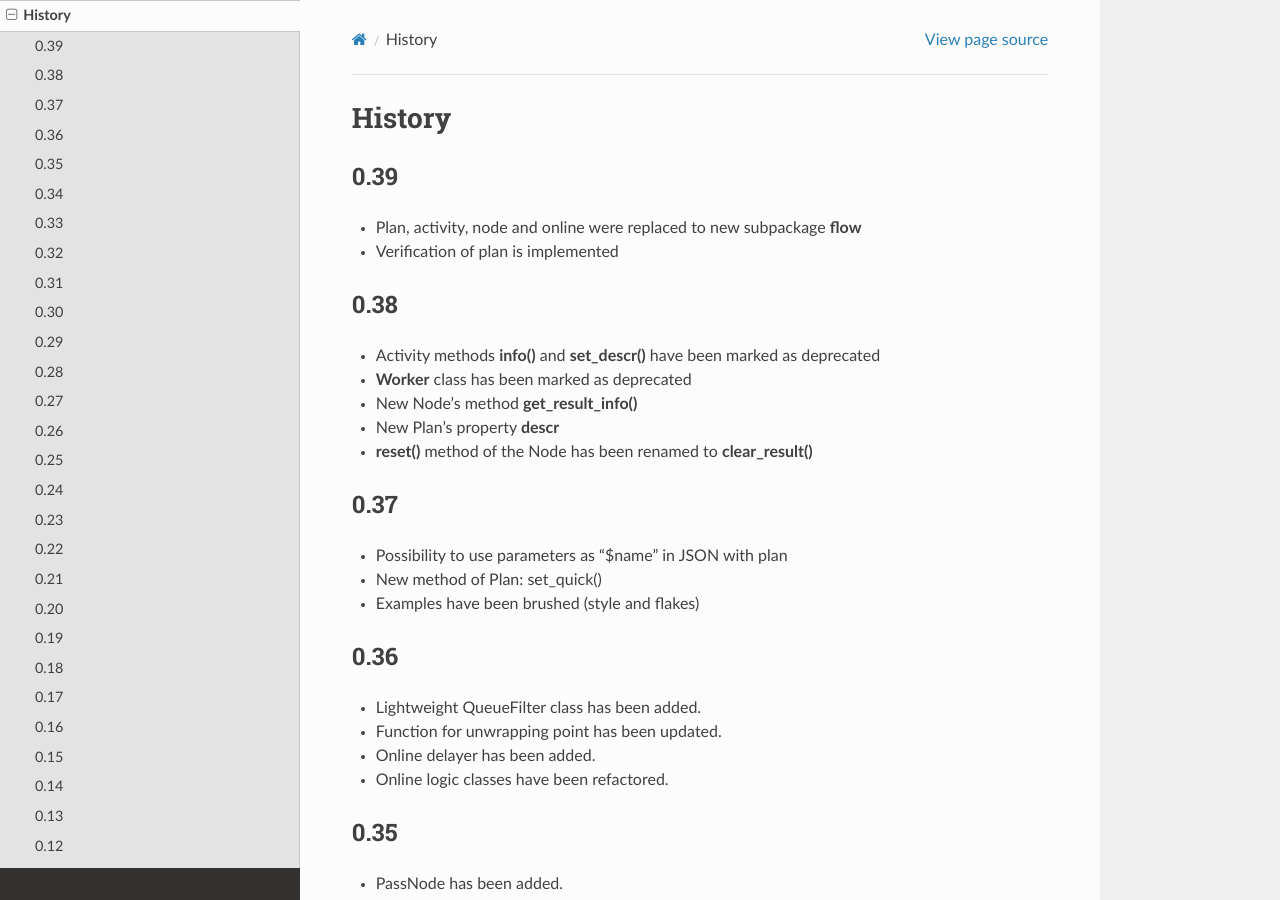
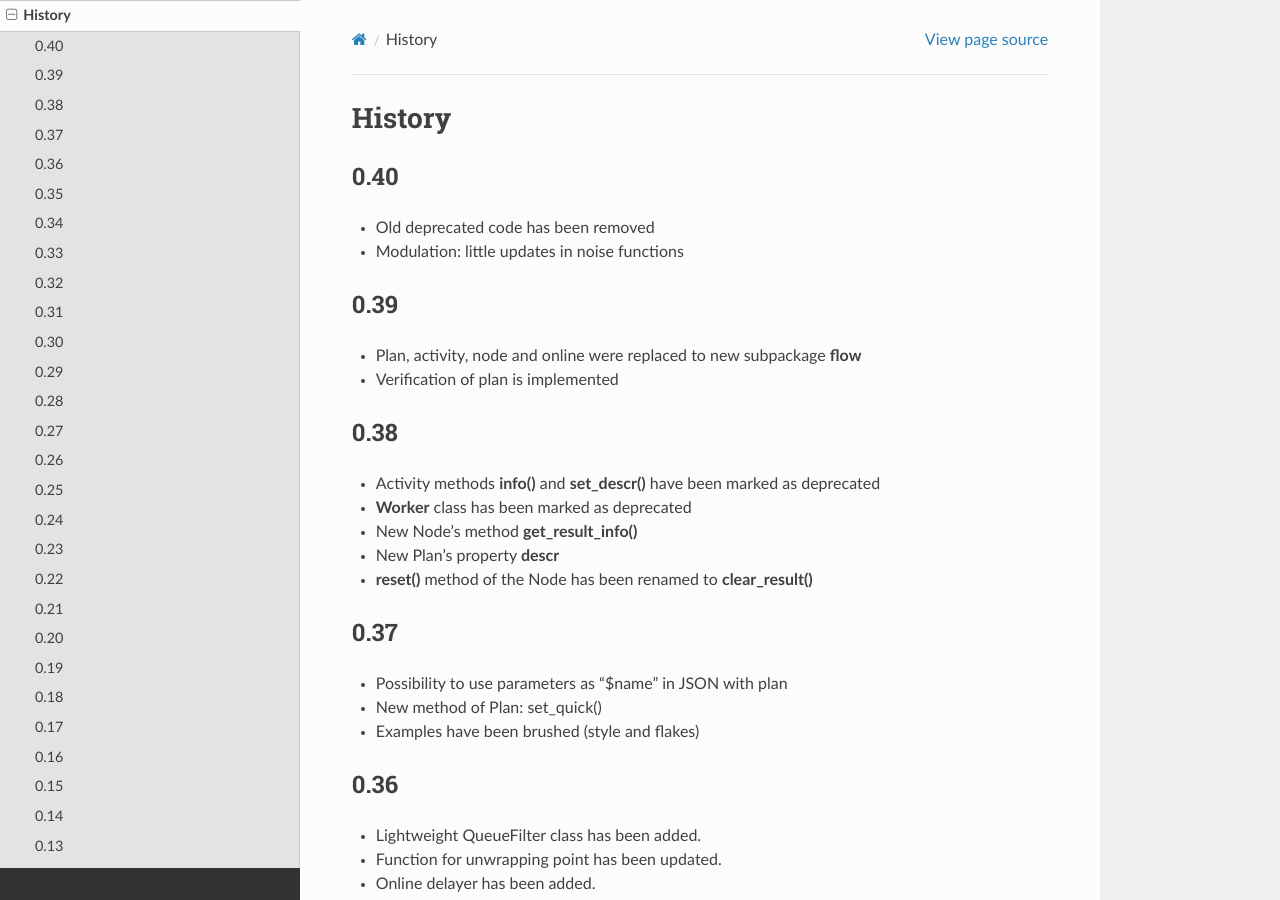
Before and after one commit to aleneus/dsplab, a Sphinx documentation site: the page built from docs/source/history.rst, in a window 1280 px wide and 900 px high. Built offline with Sphinx 7.4.7 and the Read the Docs theme 2.0.0, drawn with Linux system fonts in a browser that asks for light colours.

```diff
--- a/docs/source/history.rst
+++ b/docs/source/history.rst
@@ -1,5 +1,11 @@
 History
 =======
+
+0.40
+----
+
+* Old deprecated code has been removed
+* Modulation: little updates in noise functions
 
 0.39
 ----
--- a/todo.org
+++ b/todo.org
@@ -395,7 +395,7 @@
 ** DONE docs: demo/phasor/freq_demod.py -> demo/modulation
 ** DONE make: update targets
 ** DONE ref: modulation: noise_f, noise_a -> noise_ph, noise_amp
-** TODO docs: update release notes
+** DONE docs: update release notes
 * later
 ** TODO ref: get_work_from_dict()
 ** TODO feat: plan: add factory methods for getting plan
```
